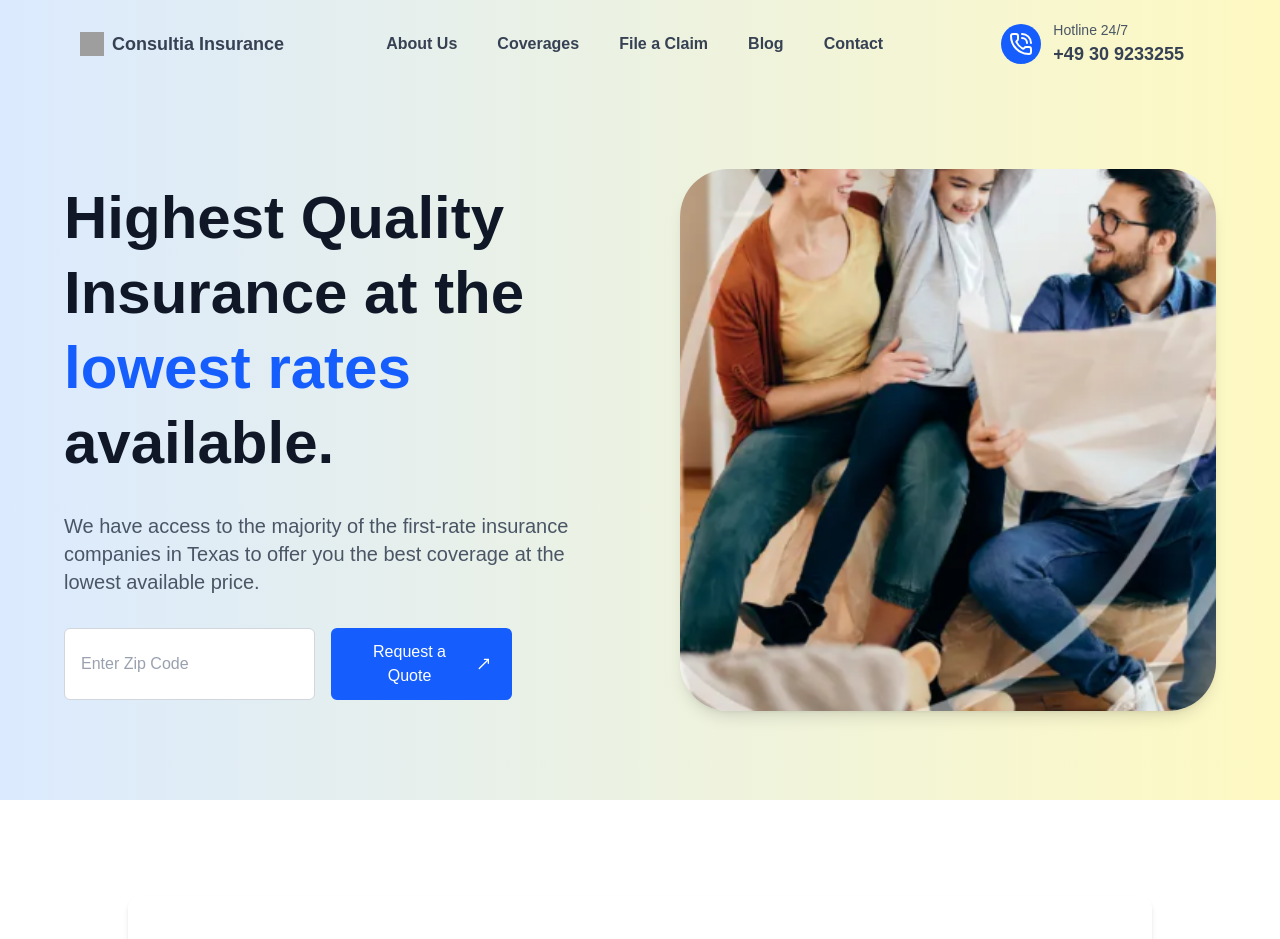
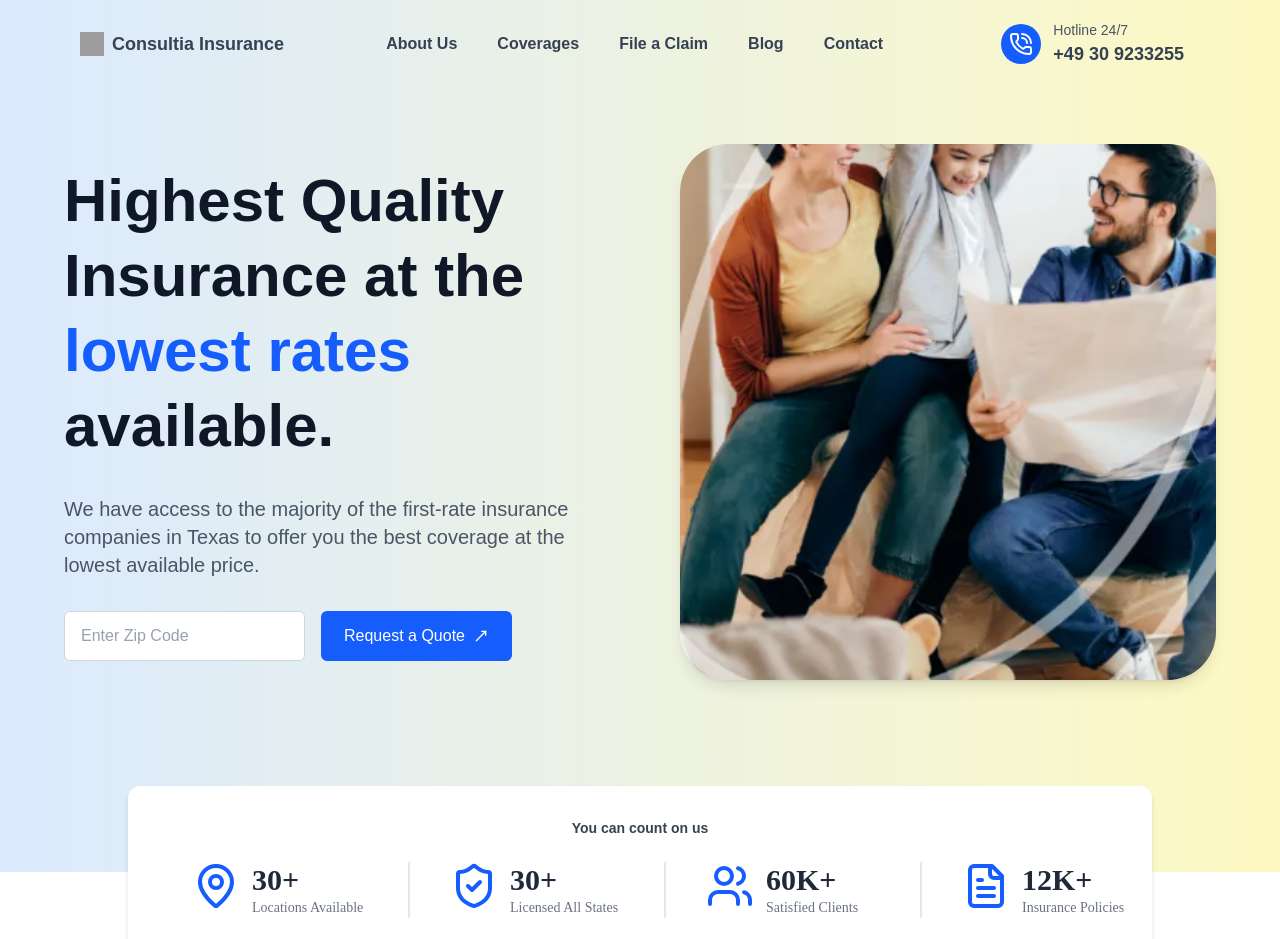
Before and after one commit to codenihar/mach-consultants, a Next.js app: page / in a window 1280 px wide. Shown: the top 939 px of the page. Built offline with nearby package versions, Linux system fonts and the light colour scheme; grey boxes are pictures that could not be loaded.

Commit message:
updated stats

```diff
--- a/src/app/globals.css
+++ b/src/app/globals.css
@@ -33,3 +33,7 @@ body {
   color: var(--foreground);
   font-family: Arial, Helvetica, sans-serif;
 }
+
+* {
+  box-sizing: border-box;
+}
--- a/src/components/HeroSection.tsx
+++ b/src/components/HeroSection.tsx
@@ -1,61 +1,9 @@
 import { MoveUpRight } from "lucide-react";
 import React from "react";
 
-// const HeroSection: React.FC = () => {
-//   return (
-//     <section className="w-full min-h-screen flex items-center bg-gradient-to-r from-blue-100 to-yellow-100 px-6 md:px-16 py-10">
-//       <div className="pb-42 pt-30 max-w-6xl mx-auto flex flex-col-reverse lg:flex-row items-center justify-between gap-20 font-bold">
-//         {/* Left Section */}
-//         <div className="flex-1">
-//           <h1 className="font-SFheavy text-4xl md:text-7xl font-bold text-gray-900 mb-6">
-//             Highest Quality
-//             <br />
-//             Insurance at the
-//             <br />
-//             <span className="text-blue-600">lowest rates</span>
-//             <br />
-//             available.
-//           </h1>
-
-//           <p className="text-gray-600 text-lg my-8">
-//             We have access to the majority of the first-rate insurance companies
-//             in Texas to offer you the best coverage at the lowest available
-//             price.
-//           </p>
-
-//           <div className="flex gap-2">
-//             <input
-//               type="text"
-//               placeholder="Enter Zip Code"
-//               className="px-4 py-3 rounded-md border bg-white border-gray-300 focus:outline-none focus:ring-2 focus:ring-blue-500 w-64 placeholder:text-gray-400 text-black"
-//             />
-//             <button className="flex items-center gap-2 bg-blue-600 text-white px-5 py-3 rounded-md hover:bg-blue-700 transition cursor-pointer">
-//               Request a Quote
-//               <MoveUpRight className="w-4 h-4" />
-//             </button>
-//           </div>
-//         </div>
-
-//         {/* Right Section */}
-//         <div className="relative flex-1 flex justify-end">
-//           <div className="relative w-full h-full mx-auto lg:mx-0 rounded-[3rem] overflow-hidden">
-//             <div className="w-full h-full shadow-lg">
-//               <img
-//                 src="/images/hero.png"
-//                 alt="Family with insurance"
-//                 className="w-full h-full object-cover"
-//               />
-//             </div>
-//           </div>
-//         </div>
-//       </div>
-//     </section>
-//   );
-// };
-
 const HeroSection: React.FC = () => {
   return (
-    <section className="w-full min-h-screen flex items-center bg-gradient-to-r from-blue-100 to-yellow-100 px-4 sm:px-6 md:px-8 lg:px-16 pt-24 pb-48 md:pt-36 md:pb-16">
+    <section className="w-full min-h-screen flex items-center bg-gradient-to-r from-blue-100 to-yellow-100 px-4 sm:px-6 md:px-8 lg:px-16 pt-24 pb-64 md:pb-48 md:pt-36">
       <div className="max-w-6xl mx-auto flex flex-col-reverse lg:flex-row items-center justify-between gap-8 md:gap-12 lg:gap-20 w-full">
         {/* Left Section */}
         <div className="flex-1 w-full mt-8 lg:mt-0">
@@ -81,7 +29,7 @@ const HeroSection: React.FC = () => {
               placeholder="Enter Zip Code"
               className="px-4 py-3 rounded-md border bg-white border-gray-300 focus:outline-none focus:ring-2 focus:ring-blue-500 w-full sm:w-64 placeholder:text-gray-400 text-black"
             />
-            <button className="flex items-center justify-center gap-2 bg-blue-600 text-white px-5 py-3 rounded-md hover:bg-blue-700 transition cursor-pointer w-full sm:w-auto">
+            <button className="flex items-center justify-center gap-2 bg-blue-600 text-white px-5 py-3 rounded-md hover:bg-blue-700 transition cursor-pointer w-full">
               Request a Quote
               <MoveUpRight className="w-4 h-4" />
             </button>
@@ -89,12 +37,12 @@ const HeroSection: React.FC = () => {
         </div>
 
         {/* Right Section */}
-        <div className="relative flex-1 w-full flex justify-center lg:justify-end">
-          <div className="relative w-full max-w-md lg:max-w-none mx-auto lg:mx-0 rounded-2xl sm:rounded-[2rem] lg:rounded-[3rem] overflow-hidden shadow-lg">
+        <div className="relative flex-1 w-full flex justify-start lg:justify-end">
+          <div className="relative w-full max-w-md lg:max-w-none lg:mx-0 rounded-2xl sm:rounded-[2rem] lg:rounded-[3rem] overflow-hidden shadow-lg">
             <img
               src="/images/hero.png"
               alt="Family with insurance"
-              className="w-full h-auto object-cover aspect-square sm:aspect-video lg:aspect-auto"
+              className="w-full h-auto object-cover aspect-square"
             />
           </div>
         </div>
--- a/src/components/StatsSection.tsx
+++ b/src/components/StatsSection.tsx
@@ -8,22 +8,30 @@ type Stat = {
 
 const stats: Stat[] = [
   {
-    icon: <MapPin className="w-12 h-12 text-blue-600" />,
+    icon: (
+      <MapPin className="w-10 h-10 md:w-10 md:h-10 lg:w-12 lg:h-12 text-blue-600" />
+    ),
     value: "30+",
     label: "Locations Available",
   },
   {
-    icon: <ShieldCheck className="w-12 h-12 text-blue-600" />,
+    icon: (
+      <ShieldCheck className="w-10 h-10 md:w-10 md:h-10 lg:w-12 lg:h-12 text-blue-600" />
+    ),
     value: "30+",
     label: "Licensed All States",
   },
   {
-    icon: <Users className="w-12 h-12 text-blue-600" />,
+    icon: (
+      <Users className="w-10 h-10 md:w-10 md:h-10 lg:w-12 lg:h-12 text-blue-600" />
+    ),
     value: "60K+",
     label: "Satisfied Clients",
   },
   {
-    icon: <FileText className="w-12 h-12 text-blue-600" />,
+    icon: (
+      <FileText className="w-10 h-10 md:w-10 md:h-10 lg:w-12 lg:h-12 text-blue-600" />
+    ),
     value: "12K+",
     label: "Insurance Policies",
   },
@@ -31,34 +39,30 @@ const stats: Stat[] = [
 
 const StatsSection: React.FC = () => {
   return (
-    <section className="bg-white py-6 sm:py-8 md:py-10 w-full max-w-5xl mx-auto relative -bottom-10 sm:-bottom-16 md:-bottom-20 lg:-bottom-24 rounded-xl shadow-md px-4 sm:px-6">
-      <div className="w-full text-center">
-        <h2 className="text-sm sm:text-base font-semibold text-gray-700 mb-3 sm:mb-4 md:mb-6">
+    <section className="w-[95%] md:w-[90%] lg:w-[80%] bg-white py-8 absolute bottom-0 left-1/2 -translate-x-1/2 translate-y-1/2 rounded-xl shadow-md">
+      <h2 className="text-sm text-center font-semibold text-gray-700 mb-8 md:mb-4">
         You can count on us
       </h2>
-        <div className="grid grid-cols-2 md:grid-cols-4 gap-4 sm:gap-6 py-2">
+      <div className="max-w-full grid grid-cols-2 md:grid-cols-4 gap-10 lg:gap-12 md:py-2 md:px-6">
         {stats.map((stat, index) => (
           <div
             key={index}
-              className={`flex flex-col md:flex-row items-center md:items-end justify-center gap-2 sm:gap-3 md:gap-4 font-SFmedium ${
-                index % 2 === 1 ? "md:border-l-2" : ""
-              } ${
-                index > 1 ? "border-t-2 md:border-t-0" : ""
-              } border-gray-200 pt-4 md:pt-0 px-4 sm:px-6 md:px-8`}
+            className={`flex flex-col gap-1 lg:gap-3 lg:flex-row lg:space-y-2 items-center ${
+              index > 0 && "xl:border-l-2"
+            } xl:px-10 font-SFmedium border-gray-200`}
           >
-              <div className="text-blue-500">{stat.icon}</div>
-              <div className="flex flex-col items-center md:items-start">
-                <p className="text-3xl sm:text-4xl font-bold text-gray-800">
+            <div className="h-full flex items-center">{stat.icon}</div>
+            <div className="flex flex-col items-center lg:items-start text-center">
+              <p className="text-xl md:text-2xl lg:text-3xl font-bold text-gray-800">
                 {stat.value}
               </p>
-                <p className="text-sm sm:text-md text-gray-500 text-center md:text-left">
+              <p className="text-sm md:text-md text-gray-500 w-[max-content]">
                 {stat.label}
               </p>
             </div>
           </div>
         ))}
       </div>
-      </div>
     </section>
   );
 };
```
Lines whose indentation alone changed are shown as unchanged.
